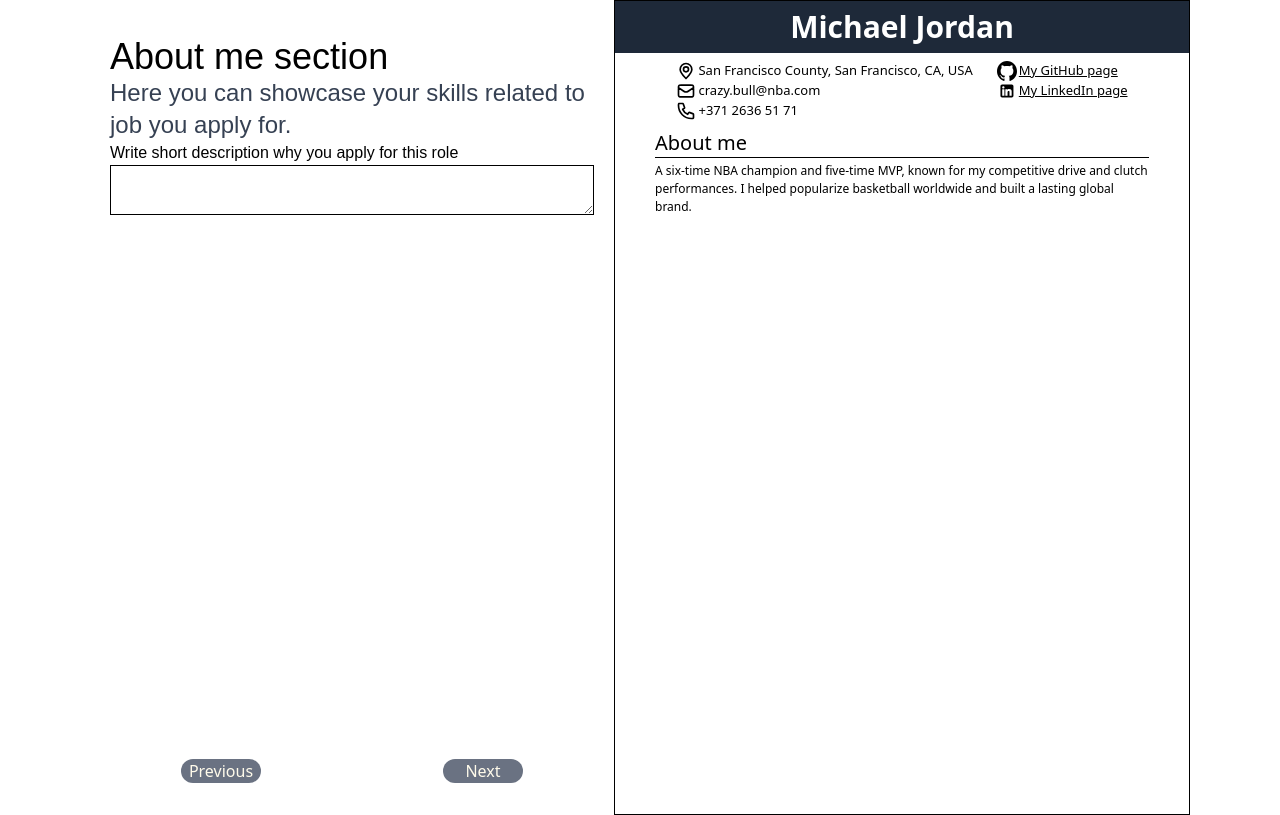
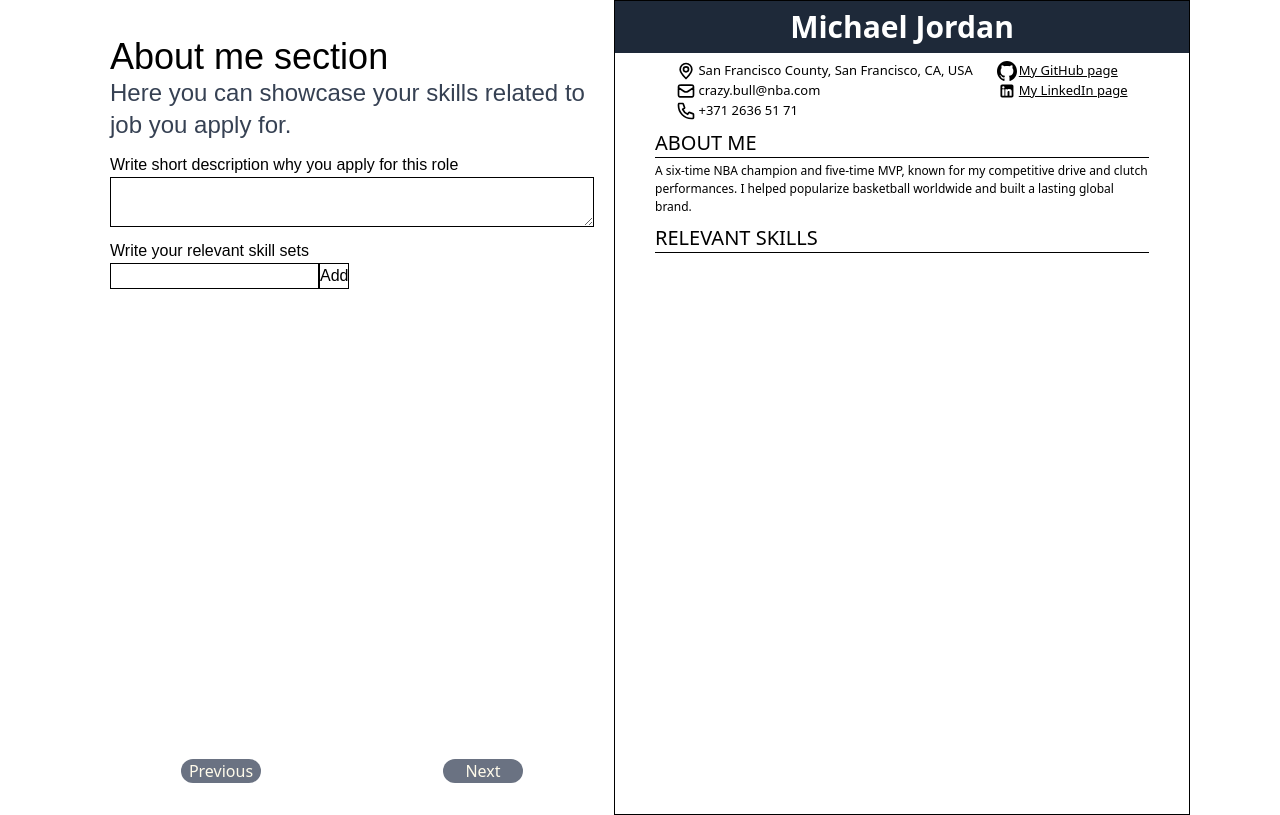
Before and after one commit to thedenisovan/react-cv-project, a React (Vite) app: page / in a window 1280 px wide. Both pictures are taken after a click on the button "Next". Built offline with nearby package versions, Linux system fonts and the light colour scheme.

Commit message:
Add: state array for user relevant skills

```diff
--- a/src/components/CvField.jsx
+++ b/src/components/CvField.jsx
@@ -32,11 +32,14 @@ export default function CvField({
       />
       <main className='mx-10 mt-2'>
         <section>
-          <SectionTitle title='About me' />
+          <SectionTitle title='ABOUT ME' />
           <p className='text-[12px] mt-1'>
             {about ||
               'A six-time NBA champion and five-time MVP, known for my competitive drive and clutch performances. I helped popularize basketball worldwide and built a lasting global brand.'}
           </p>
+        </section>
+        <section className='mt-2'>
+          <SectionTitle title='RELEVANT SKILLS' />
         </section>
       </main>
     </div>
--- a/src/components/sections/Skills.jsx
+++ b/src/components/sections/Skills.jsx
@@ -1,13 +1,22 @@
+import { useState } from 'react';
 import Container from './SectionContainer';
 
 export default function Skills({ onStateChange }) {
+  let [input, setInput] = useState('');
+  const [skill, setSkill] = useState([]);
+
+  function setSkillState() {
+    setSkill((prev) => [...prev, input]);
+    setInput('');
+  }
+
   return (
     <Container>
       <h1 className='text-4xl font-medium'>About me section</h1>
       <p className='text-2xl font-normal text-gray-700'>
         Here you can showcase your skills related to job you apply for.
       </p>
-      <label htmlFor='about'>
+      <label htmlFor='about' className='mt-3'>
         Write short description why you apply for this role
       </label>
       <textarea
@@ -15,6 +24,23 @@ export default function Skills({ onStateChange }) {
         id='about'
         onChange={(e) => onStateChange('skills', e.target.id, e.target.value)}
       ></textarea>
+      <label htmlFor='skill' className='mt-3'>
+        Write your relevant skill sets
+      </label>
+      <div>
+        <input
+          type='text'
+          id='skill'
+          className='border-1'
+          value={input}
+          onChange={(e) => {
+            setInput(e.target.value);
+          }}
+        />
+        <button onClick={() => setSkillState()} className='border-1'>
+          Add
+        </button>
+      </div>
     </Container>
   );
 }
```
